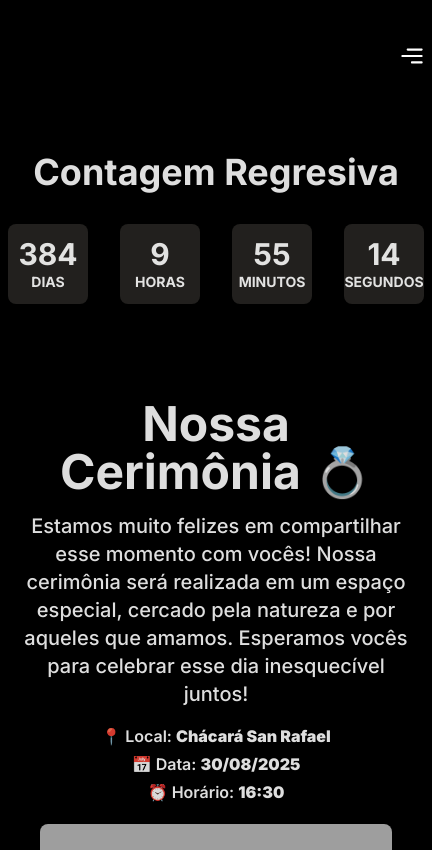
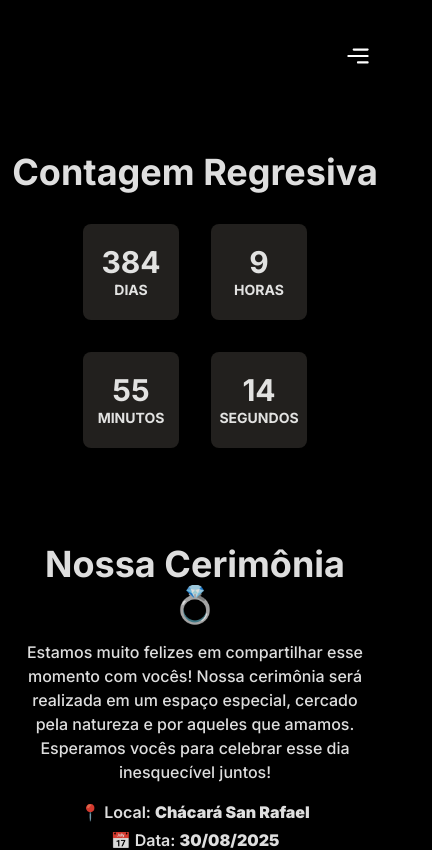
Before and after one commit to iTzRodz/casamento, a React (Vite) app: page / in a window 390 px wide. Shown: the top 850 px of the page, 432 px wide, since content can reach past the window. Built offline with nearby package versions, Linux system fonts and the light colour scheme; grey boxes are pictures that could not be loaded.

Commit message:
fix(layout): adapt to mobile resolutions

```diff
--- a/src/components/Header.tsx
+++ b/src/components/Header.tsx
@@ -2,7 +2,7 @@ import MenuIcon from './MenuIcon'
 
 export function Header() {
   return (
-    <header className="min-w-full flex justify-end lg:justify-center font-medium gap-8 p-2 mt-10 z-50  max-w-[1360px]">
+    <header className="min-w-full flex justify-end lg:justify-center font-medium gap-8 p-2 mt-10 z-50  max-w-[1360px] px-5">
       <div className="hidden lg:flex gap-20">
         <nav className="bg-zinc-700/50 w-72  h-12  rounded-lg content-center ease-in  hover:opacity-80 font-semibold text-2xl cursor-pointer">
           Cerimônia
@@ -27,7 +27,7 @@ export function Header() {
             <nav className="hover:bg-zinc-600  mobile:h-12 h-8 rounded-lg content-center ease-in font-semibold text-lg mobile:text-xl cursor-pointer">
               Lista de presentes
             </nav>
-            <nav className="hover:bg-zinc-600 w-full mobile:h-12 h-8 rounded-lg content-center ease-in  font-semibold text-lg mobile:text-xl cursor-pointer">
+            <nav className="hover:bg-zinc-600 w-full mobile:h-12 h-8 rounded-lg content-center ease-in  font-semibold text-lg mobile:text-xl cursor-pointer leading-5">
               Confirme sua presença
             </nav>
           </div>
--- a/src/components/Home.tsx
+++ b/src/components/Home.tsx
@@ -5,7 +5,7 @@ import {
   differenceInSeconds,
   addDays,
   addHours,
-  addMinutes,
+  addMinutes
 } from 'date-fns'
 import { useEffect, useState } from 'react'
 export function Home() {
@@ -13,7 +13,7 @@ export function Home() {
     days: 0,
     hours: 0,
     minutes: 0,
-    seconds: 0,
+    seconds: 0
   })
 
   useEffect(() => {
@@ -30,7 +30,7 @@ export function Home() {
       const seconds =
         differenceInSeconds(
           dateWedding,
-          addMinutes(addHours(addDays(now, days), hours), minutes),
+          addMinutes(addHours(addDays(now, days), hours), minutes)
         ) % 60
 
       setTimeLeft({ days, hours, minutes, seconds })
@@ -43,29 +43,29 @@ export function Home() {
     return () => clearInterval(timer)
   }, [])
   return (
-    <div className="w-max-[1360px] flex flex-col justify-center px-2">
+    <section className="w-max-[1360px] flex flex-col justify-center px-2 w-full mx-auto">
       <h1 className="font-bold  mobile:text-5xl text-4xl text-center">
         Contagem Regresiva
       </h1>
 
-      <div className="flex  mobile:justify-center items-center lg:gap-10 mt-8 gap-8 ">
-        <div className="size-20 lg:size-24 bg-stone-700/50 text-lg flex flex-col justify-center items-center rounded-lg font-bold p-5">
+      <div className="grid grid-cols-2 mobile:grid-cols-4 lg:gap-10 gap-8 mx-auto mt-8">
+        <div className="size-24 lg:size-24 bg-stone-700/50 text-lg flex flex-col justify-center items-center rounded-lg font-bold p-5">
           <p className="text-3xl">{timeLeft.days}</p>
           <span className="uppercase text-sm">Dias</span>
         </div>
-        <div className="size-20 lg:size-24 bg-stone-700/50 text-lg flex flex-col justify-center items-center rounded-lg font-bold p-5">
+        <div className="size-24 lg:size-24 bg-stone-700/50 text-lg flex flex-col justify-center items-center rounded-lg font-bold p-5">
           <p className="text-3xl">{timeLeft.hours}</p>
           <span className="uppercase text-sm">Horas</span>
         </div>
-        <div className="size-20 lg:size-24 bg-stone-700/50 text-lg flex flex-col justify-center items-center rounded-lg font-bold p-5">
+        <div className="size-24 lg:size-24 bg-stone-700/50 text-lg flex flex-col justify-center items-center rounded-lg font-bold p-5">
           <p className="text-3xl">{timeLeft.minutes}</p>
           <span className="uppercase text-sm">Minutos</span>
         </div>
-        <div className="size-20 lg:size-24 bg-stone-700/50 text-lg flex flex-col justify-center items-center rounded-lg font-bold p-5">
+        <div className="size-24 lg:size-24 bg-stone-700/50 text-lg flex flex-col justify-center items-center rounded-lg font-bold p-5">
           <p className="text-3xl">{timeLeft.seconds}</p>
           <span className="uppercase text-sm">Segundos</span>
         </div>
       </div>
-    </div>
+    </section>
   )
 }
--- a/src/components/ListItens.tsx
+++ b/src/components/ListItens.tsx
@@ -38,7 +38,7 @@ export function ListItens() {
 
   return (
     <>
-      <div className="flex flex-col gap-20 px-5">
+      <section className="flex flex-col gap-20 px-5">
         <div className="grid grid-cols-1 gap-10 mobile:grid-cols-2 ipad:grid-cols-3 laptop:grid-cols-4 ">
           {itens.map((item, index) => (
             <div className="background-cards rounded-2xl p-px" key={index}>
@@ -76,7 +76,7 @@ export function ListItens() {
             </div>
           ))}
         </div>
-      </div>
+      </section>
       <div ref={parent}>
         {modal && <Cart handleCloseModal={handleCloseModal} />}
       </div>
--- a/src/components/Location.tsx
+++ b/src/components/Location.tsx
@@ -4,8 +4,10 @@ export function Location() {
   return (
     <section className="flex flex-col gap-5 px-5 max-w-[1400px] mobile:justify-center mx-auto items-center w-full rounded-lg py-4">
       <div className="space-y-4 mobile:max-w-4xl">
-        <h3 className="text-5xl font-bold">Nossa Cerimônia 💍</h3>
-        <p className="text-xl font-medium">
+        <h3 className="text-4xl mobile:text-5xl font-bold">
+          Nossa Cerimônia 💍
+        </h3>
+        <p className="text-base mobile:text-xl font-medium">
           Estamos muito felizes em compartilhar esse momento com vocês! Nossa
           cerimônia será realizada em um espaço especial, cercado pela natureza
           e por aqueles que amamos. Esperamos vocês para celebrar esse dia
--- a/src/components/form/Presenca.tsx
+++ b/src/components/form/Presenca.tsx
@@ -67,7 +67,7 @@ export function ConfirmPresenca() {
     })
   }
   return (
-    <section className="h-screen mx-0 my-auto mt-20 rounded-lg">
+    <section className=" mx-0 my-auto rounded-lg px-5">
       {sucess ? (
         <div className="flex w-full flex-col justify-start gap-8 px-8 py-4 border border-[#1a1a1a] rounded-lg">
           <h3>dsadsalhdsçal</h3>
@@ -78,7 +78,7 @@ export function ConfirmPresenca() {
           className="flex justify-center rounded-xl mx-auto my-0 lg:w-[1024px] mt-10"
         >
           <div className="flex w-full flex-col justify-start gap-8 px-8 py-4 border border-[#1a1a1a] rounded-lg">
-            <h1 className="font-bold">Confirme sua presença</h1>
+            <h3 className="font-bold mobile:text-5xl text-3xl">Confirme sua presença</h3>
 
             <div className="flex lg:flex-row flex-col w-full mt-5 gap-5">
               <div className="flex flex-col gap-2 justify-start items-start  w-full">
@@ -141,7 +141,7 @@ export function ConfirmPresenca() {
                   <div className="flex flex-col gap-1">
                     <label
                       htmlFor="adultCount"
-                      className="text-start font-semibold text-lg/3"
+                      className="text-start font-semibold text-lg leading-5"
                     >
                       Quantidade de adultos sem incluir você
                     </label>
@@ -213,7 +213,7 @@ export function ConfirmPresenca() {
                 <div className="flex justify-start gap-4 items-baseline">
                   <label
                     htmlFor="childCount"
-                    className="text-start font-semibold text-lg/3"
+                    className="text-start font-semibold text-lg leading-5"
                   >
                     Quantidade de crianças
                   </label>
@@ -239,7 +239,7 @@ export function ConfirmPresenca() {
             )}
 
             <div className="w-full flex justify-center items-center mt-5">
-              <Button className="w-1/2" variant="primary" type="submit">
+              <Button className="w-full hover:opacity-80 max-w-96" variant="primary" type="submit">
                 Enviar
               </Button>
             </div>
```
